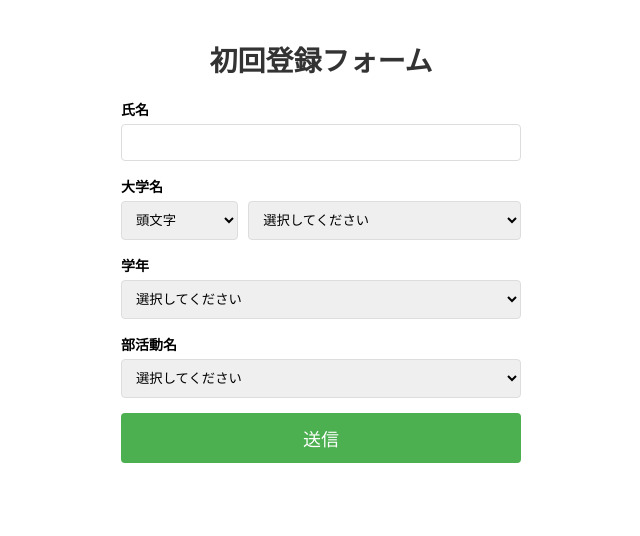
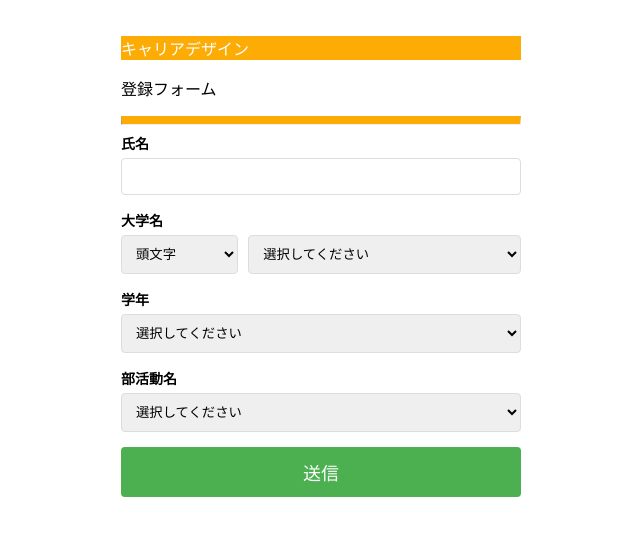
Before and after one commit to takeshita-0x0201/takeshita-0x0201.github.io, a plain HTML site: page index.html in a window 1280 px wide. Shown: the whole page, without its empty margins (319-959 px from the left). Drawn offline with Linux system fonts and the light colour scheme; a script that the page names is missing.

Commit message:
Update index.html

```diff
--- a/index.html
+++ b/index.html
@@ -3,8 +3,20 @@
 <head>
     <meta charset="UTF-8">
     <meta name="viewport" content="width=device-width, initial-scale=1.0">
-    <title>初回登録フォーム</title>
+    <title>登録フォーム</title>
     <style>
+         header {
+            background-color: #fcac04;
+        }
+
+        .logo {
+            color: #fff;
+        }
+
+        .title hr {
+            border-top: 8px solid #fcac04;
+        }
+
         body {
             font-family: Arial, sans-serif;
             max-width: 100%;
@@ -84,7 +96,17 @@
     <script src="https://static.line-scdn.net/liff/edge/2/sdk.js"></script>
 </head>
 <body>
-    <h1>初回登録フォーム</h1>
+    <header>
+        <div class="header-block">
+            <p class="logo">キャリアデザイン</p>
+        </div>
+    </header>
+    <div class="contents">
+        <div class="title">
+            <p>登録フォーム</p>
+            <hr>
+        </div>
+    </div>
     <form id="studentForm">
         <div class="form-group">
             <label for="name">氏名</label>
```
